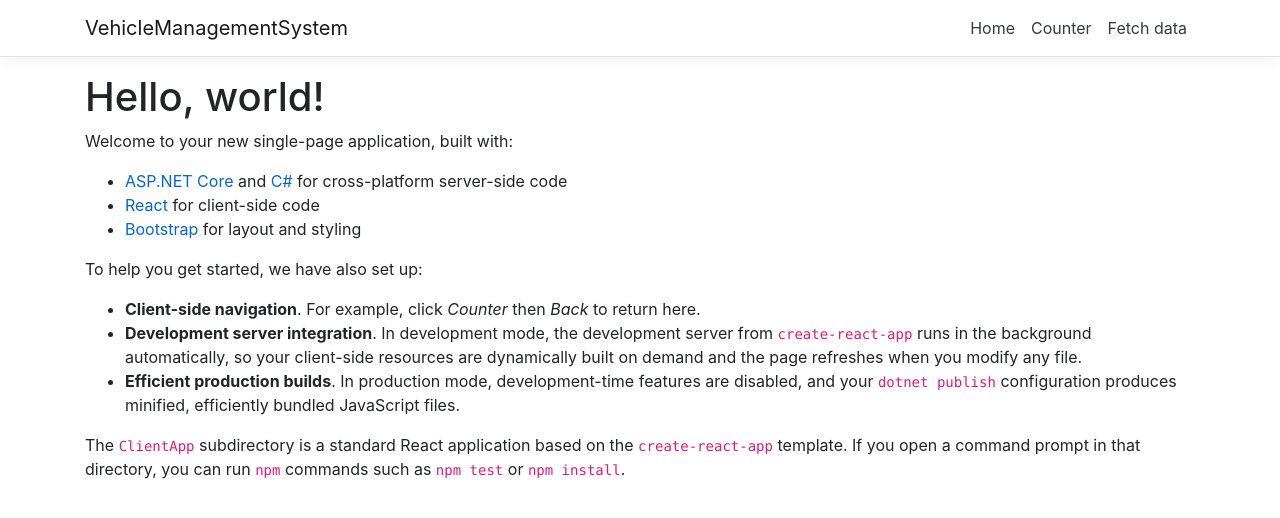
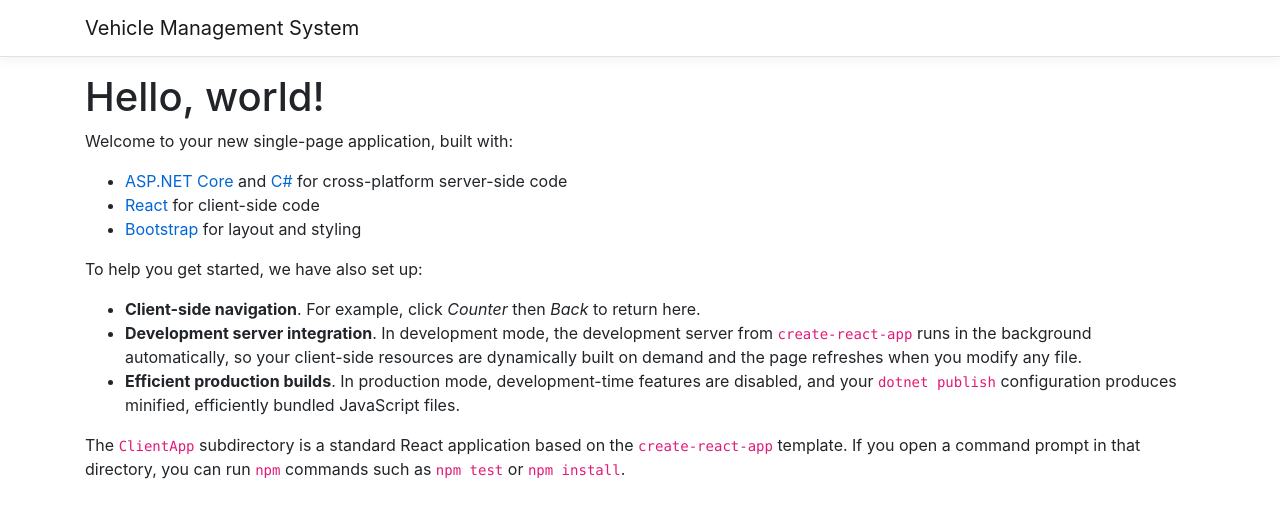
Before and after one commit to sundharm/VehicleManagementSystem, a React (Create React App) app in the folder VehicleManagementSystem/ClientApp/: page / in a window 1280 px wide. Shown: the top 518 px of the page. Built offline with nearby package versions, Linux system fonts and the light colour scheme.

Commit message:
Removed unwanted files
Removed preset sample project files from the project

```diff
--- a/VehicleManagementSystem/ClientApp/src/components/NavMenu.js
+++ b/VehicleManagementSystem/ClientApp/src/components/NavMenu.js
@@ -1,46 +1,16 @@
 import React, { Component } from 'react';
-import { Collapse, Container, Navbar, NavbarBrand, NavbarToggler, NavItem, NavLink } from 'reactstrap';
+import { Container, Navbar, NavbarBrand } from 'reactstrap';
 import { Link } from 'react-router-dom';
 import './NavMenu.css';
 
 export class NavMenu extends Component {
-  static displayName = NavMenu.name;
-
-  constructor (props) {
-    super(props);
-
-    this.toggleNavbar = this.toggleNavbar.bind(this);
-    this.state = {
-      collapsed: true
-    };
-  }
-
-  toggleNavbar () {
-    this.setState({
-      collapsed: !this.state.collapsed
-    });
-  }
 
   render () {
     return (
       <header>
         <Navbar className="navbar-expand-sm navbar-toggleable-sm ng-white border-bottom box-shadow mb-3" light>
           <Container>
-            <NavbarBrand tag={Link} to="/">VehicleManagementSystem</NavbarBrand>
-            <NavbarToggler onClick={this.toggleNavbar} className="mr-2" />
-            <Collapse className="d-sm-inline-flex flex-sm-row-reverse" isOpen={!this.state.collapsed} navbar>
-              <ul className="navbar-nav flex-grow">
-                <NavItem>
-                  <NavLink tag={Link} className="text-dark" to="/">Home</NavLink>
-                </NavItem>
-                <NavItem>
-                  <NavLink tag={Link} className="text-dark" to="/counter">Counter</NavLink>
-                </NavItem>
-                <NavItem>
-                  <NavLink tag={Link} className="text-dark" to="/fetch-data">Fetch data</NavLink>
-                </NavItem>
-              </ul>
-            </Collapse>
+            <NavbarBrand tag={Link} to="/">Vehicle Management System</NavbarBrand>
           </Container>
         </Navbar>
       </header>
```
Also changed, not shown: VehicleManagementSystem/ClientApp/package.json (+12 -0 lines), 1 other file (tests, documents, lock files or other folders).
